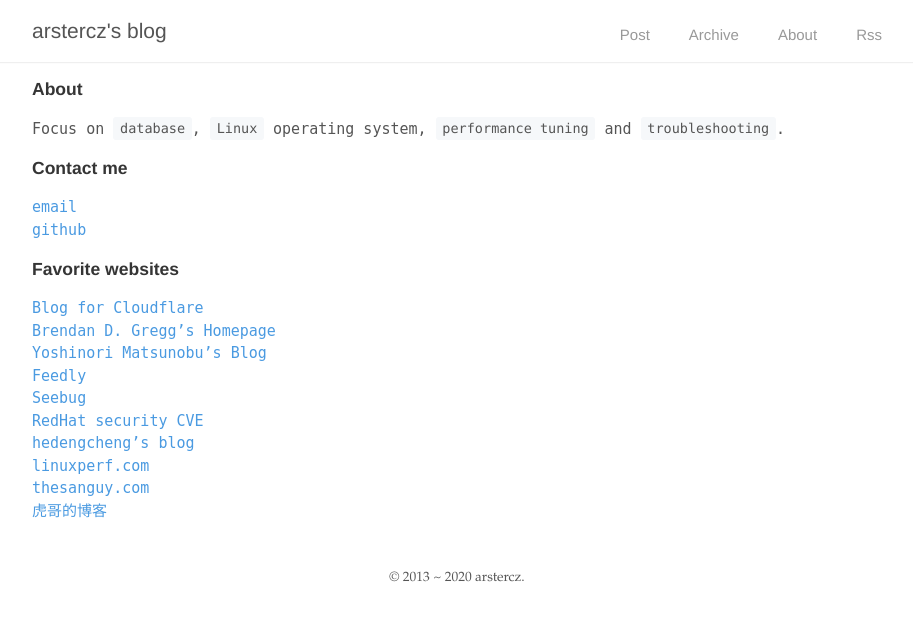
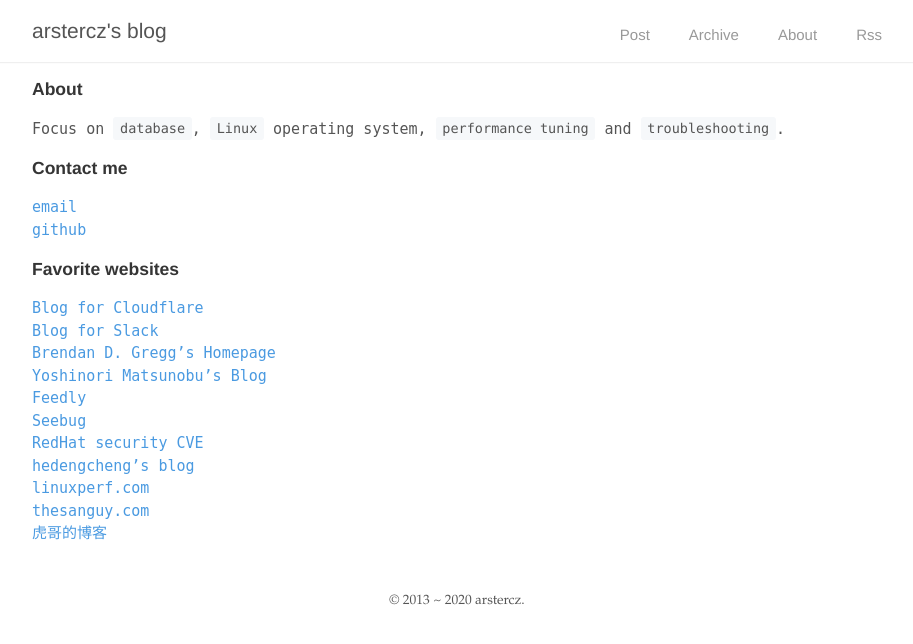
Before and after one commit to arstercz/arstercz.github.io, a Jekyll site: the page built from _pages/about.md, in a window 1280 px wide. Shown: the top 644 px of the page, without its empty margins (183-1096 px from the left). Built offline with Jekyll 4.4.1, drawn with Linux system fonts in a browser that asks for light colours; comment, search, counter and statistics services are not loaded.

Commit message:
add new blog site

```diff
--- a/_pages/about.md
+++ b/_pages/about.md
@@ -17,6 +17,7 @@
 ### Favorite websites
 
 [Blog for Cloudflare](https://blog.cloudflare.com/)
+[Blog for Slack](https://slack.engineering/)
 [Brendan D. Gregg's Homepage](http://www.brendangregg.com/)
 [Yoshinori Matsunobu's Blog](http://yoshinorimatsunobu.blogspot.com/)
 [Feedly](https://paper.seebug.org/)
```
